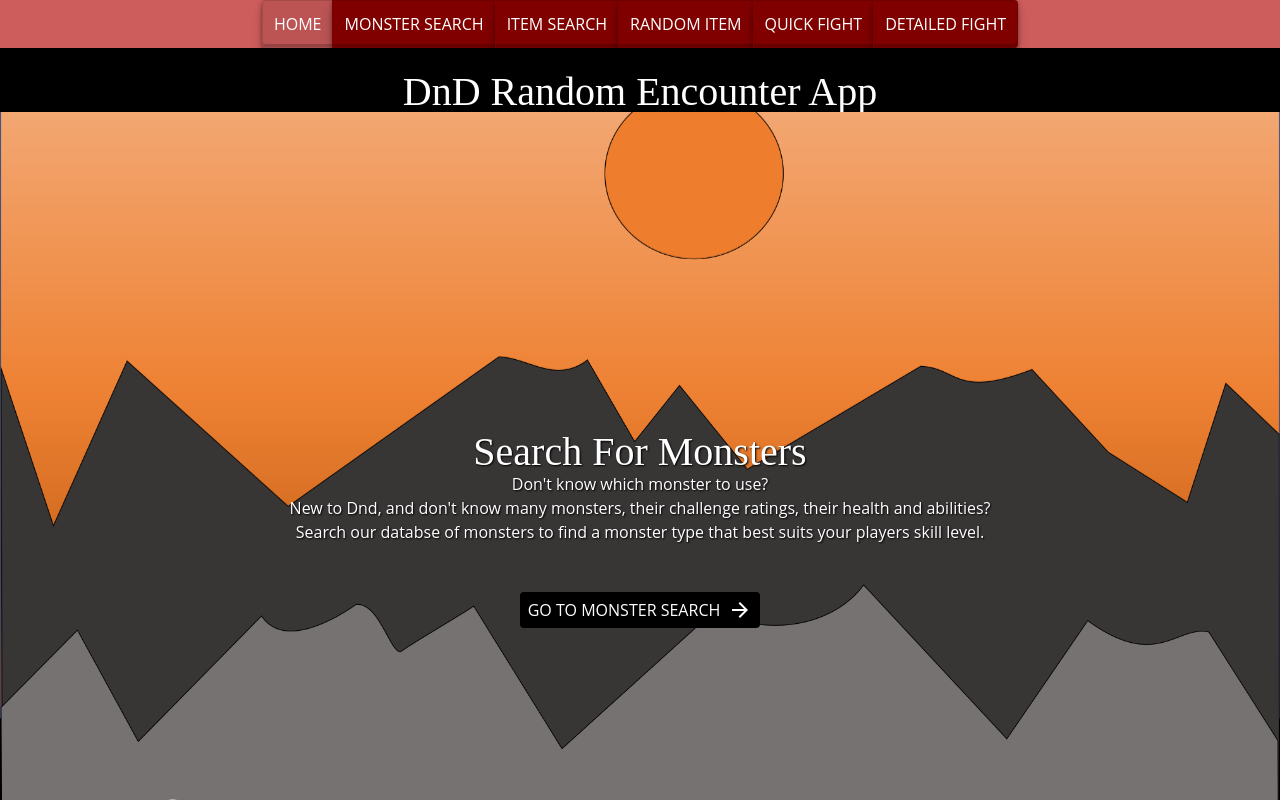
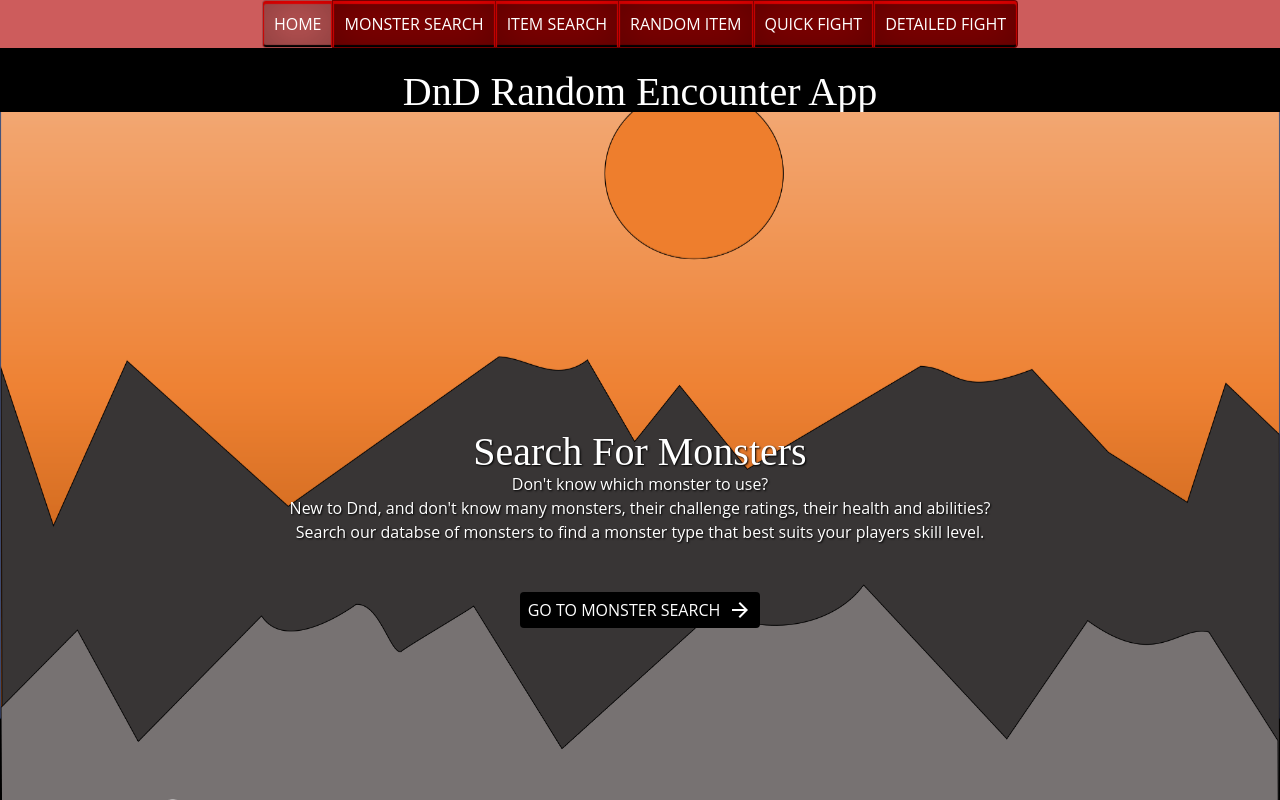
Before and after one commit to Adamdand/randomencounterapp, a React (Create React App) app in the folder client/randomencounter/: page / in a window 1280 px wide. Shown: the top 800 px of the page. Built offline with nearby package versions, Linux system fonts and the light colour scheme; no server answers.

Commit message:
update navbar button colours

```diff
--- a/client/randomencounter/src/Pages/ButtonToggle.tsx
+++ b/client/randomencounter/src/Pages/ButtonToggle.tsx
@@ -41,7 +41,7 @@ const ButtonToggle = (props: IProps) => {
           sx={{
             backgroundColor: "maroon",
             boxShadow:
-              "rgba(0, 0, 0, 0.4) 0px 2px 4px, rgba(0, 0, 0, 0.3) 0px 7px 13px -3px, rgba(0, 0, 0, 0.2) 0px -3px 0px inset",
+              "inset 0 0 35px 5px rgba(0,0,0,0.25), inset 0 2px 1px 1px red, inset 0 -2px 1px black",
           }}
         >
           <Typography color="white">Home</Typography>
@@ -52,7 +52,7 @@ const ButtonToggle = (props: IProps) => {
           sx={{
             backgroundColor: "maroon",
             boxShadow:
-              "rgba(0, 0, 0, 0.4) 0px 2px 4px, rgba(0, 0, 0, 0.3) 0px 7px 13px -3px, rgba(0, 0, 0, 0.2) 0px -3px 0px inset",
+              "inset 0 0 35px 5px rgba(0,0,0,0.25), inset 0 2px 1px 1px red, inset 0 -2px 1px black",
           }}
         >
           <Typography color="white">
@@ -65,7 +65,7 @@ const ButtonToggle = (props: IProps) => {
           sx={{
             backgroundColor: "maroon",
             boxShadow:
-              "rgba(0, 0, 0, 0.4) 0px 2px 4px, rgba(0, 0, 0, 0.3) 0px 7px 13px -3px, rgba(0, 0, 0, 0.2) 0px -3px 0px inset",
+              "inset 0 0 35px 5px rgba(0,0,0,0.25), inset 0 2px 1px 1px red, inset 0 -2px 1px black",
           }}
         >
           <Typography color="white">
@@ -78,7 +78,7 @@ const ButtonToggle = (props: IProps) => {
           sx={{
             backgroundColor: "maroon",
             boxShadow:
-              "rgba(0, 0, 0, 0.4) 0px 2px 4px, rgba(0, 0, 0, 0.3) 0px 7px 13px -3px, rgba(0, 0, 0, 0.2) 0px -3px 0px inset",
+              "inset 0 0 35px 5px rgba(0,0,0,0.25), inset 0 2px 1px 1px red, inset 0 -2px 1px black",
           }}
         >
           <Typography color="white">
@@ -91,7 +91,7 @@ const ButtonToggle = (props: IProps) => {
           sx={{
             backgroundColor: "maroon",
             boxShadow:
-              "rgba(0, 0, 0, 0.4) 0px 2px 4px, rgba(0, 0, 0, 0.3) 0px 7px 13px -3px, rgba(0, 0, 0, 0.2) 0px -3px 0px inset",
+              "inset 0 0 35px 5px rgba(0,0,0,0.25), inset 0 2px 1px 1px red, inset 0 -2px 1px black",
           }}
         >
           <Typography color="white">Quick Fight</Typography>
@@ -102,7 +102,7 @@ const ButtonToggle = (props: IProps) => {
           sx={{
             backgroundColor: "maroon",
             boxShadow:
-              "rgba(0, 0, 0, 0.4) 0px 2px 4px, rgba(0, 0, 0, 0.3) 0px 7px 13px -3px, rgba(0, 0, 0, 0.2) 0px -3px 0px inset",
+              "inset 0 0 35px 5px rgba(0,0,0,0.25), inset 0 2px 1px 1px red, inset 0 -2px 1px black",
           }}
         >
           <Typography color="white">Detailed Fight</Typography>
```
